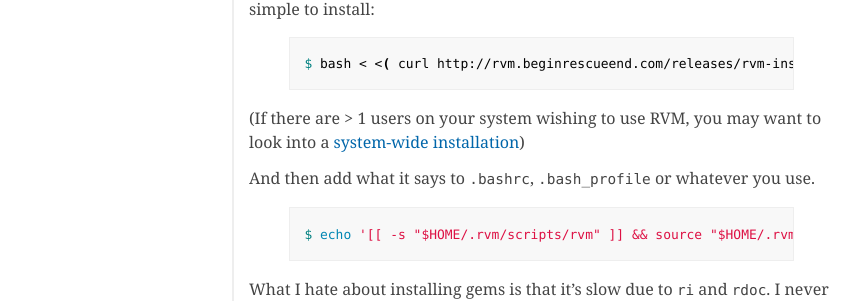
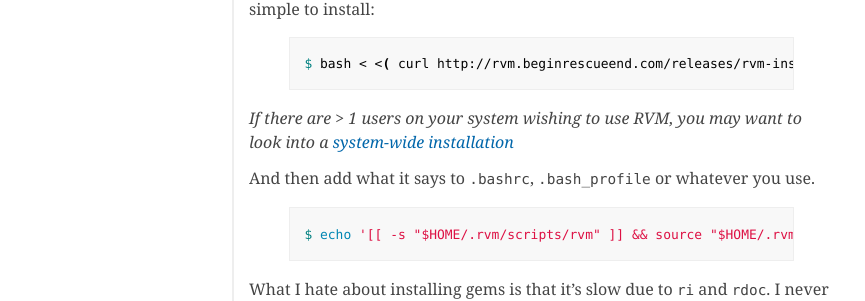
Before and after one commit to igor47/blog, a Jekyll site: the page built from _posts/2010-09-07-how-to-use-rvm-the-right-way.md, in a window 1280 px wide and 900 px high. Shown: the part 446-747 px from the top of the window, without its empty margins (18-883 px from the left). Built offline with Jekyll 4.4.1, drawn with Linux system fonts in a browser that asks for light colours; Markdown is read by kramdown in place of the engine named in the settings; comment, search, counter and statistics services are not loaded.

Commit message:
Informing texts in italic

```diff
--- a/_posts/2010-09-07-how-to-use-rvm-the-right-way.md
+++ b/_posts/2010-09-07-how-to-use-rvm-the-right-way.md
@@ -16,7 +16,7 @@ If you don't already have RVM installed, you should do it now. It's fairly simpl
 $ bash < <( curl http://rvm.beginrescueend.com/releases/rvm-install-head )
 {% endhighlight %}
 
-(If there are > 1 users on your system wishing to use RVM, you may want to look into a [system-wide installation](http://rvm.beginrescueend.com/deployment/system-wide/))
+*If there are > 1 users on your system wishing to use RVM, you may want to look into a [system-wide installation](http://rvm.beginrescueend.com/deployment/system-wide/)*
 
 And then add what it says to `.bashrc`, `.bash_profile` or whatever you use.
 
```
